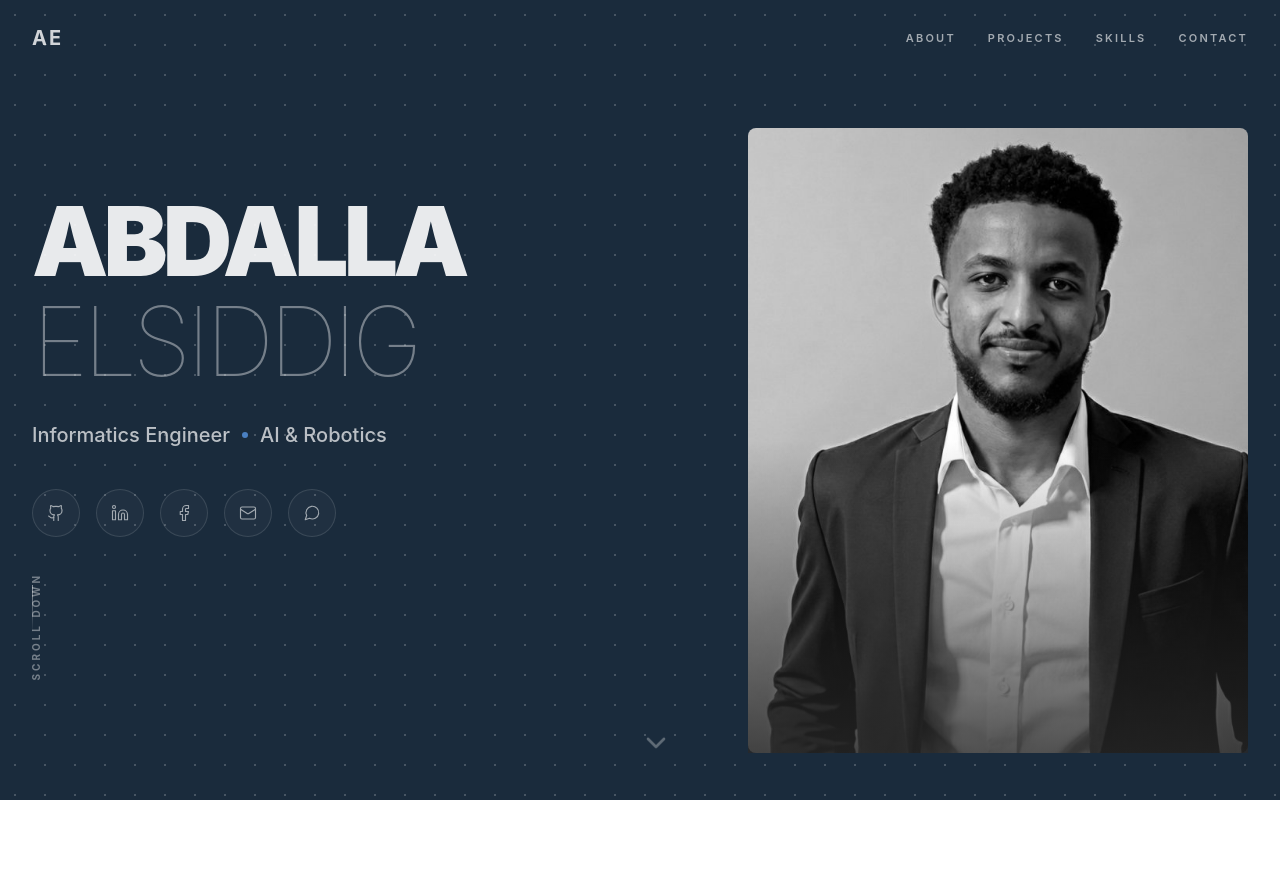
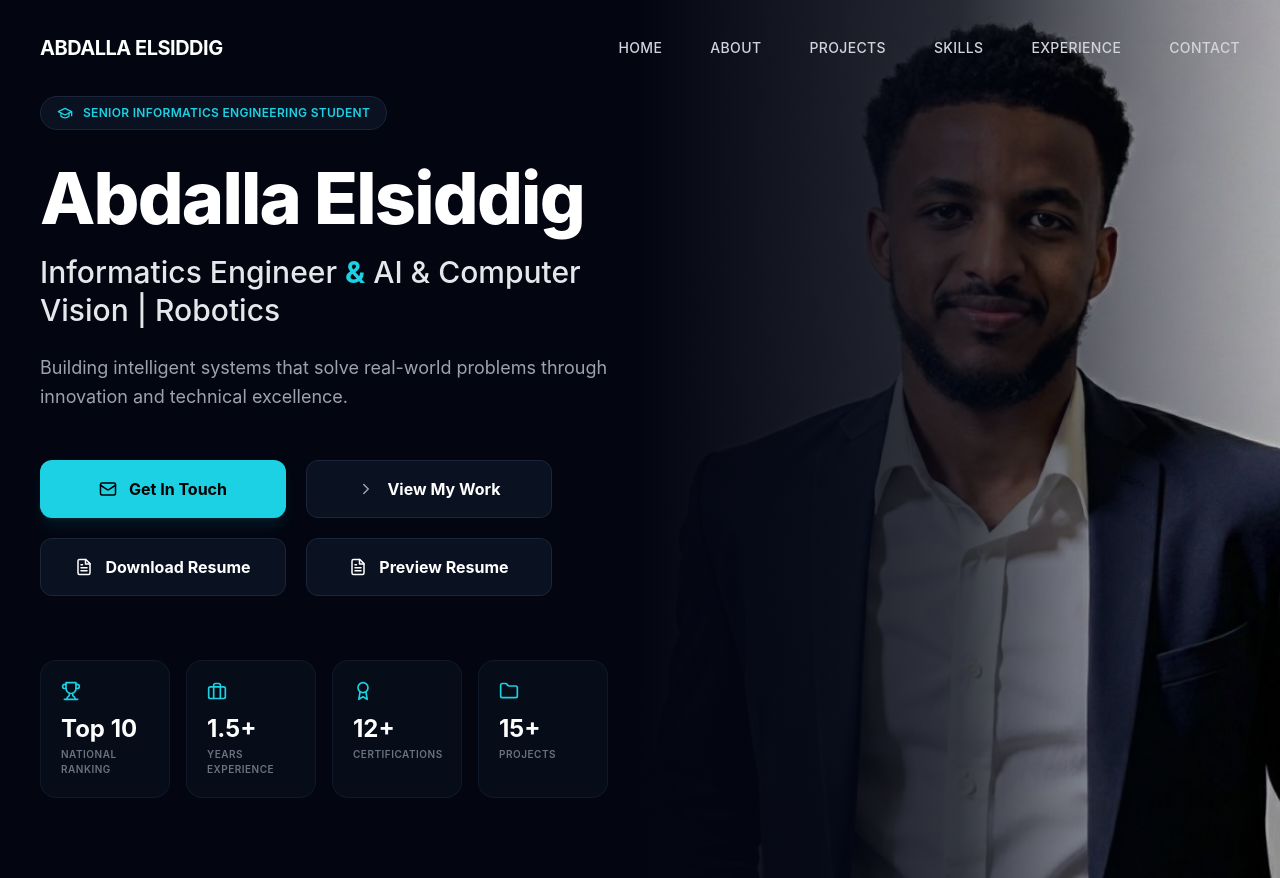
Before and after one commit to a-elradi/portfolio-website, a Next.js app: page / in a window 1280 px wide. Before the commit the page ends 800 px from the top, so only its background shows below. Built offline with nearby package versions, Linux system fonts and the light colour scheme.

Commit message:
Update page.jsx

```diff
--- a/app/page.jsx
+++ b/app/page.jsx
@@ -3,12 +3,13 @@ import React, { useState } from 'react';
 import {
   Menu, X, Github, Linkedin, Mail, ExternalLink, ArrowRight,
   GraduationCap, Trophy, Briefcase, Folder, Award, ChevronRight, FileText,
-  Facebook, MessageCircle, ChevronDown
+  User
 } from 'lucide-react';
 
 const Portfolio = () => {
   const [mobileMenuOpen, setMobileMenuOpen] = useState(false);
 
+  // Function to handle smooth scrolling to sections
   const scrollToSection = (id) => {
     const section = document.getElementById(id.toLowerCase());
     if (section) {
@@ -17,108 +18,142 @@ const Portfolio = () => {
     }
   };
 
-  // ... (Keep your projects, skills, and experiences arrays here)
+  const projects = [
+    { title: "AI-Powered Rehabilitation & Educational System (TECHTRAP)", category: "AI/ML", description: "Huawei ICT Competition - Top 10 National Ranking. Developed intelligent system for children with special needs using ML and adaptive algorithms.", technologies: ["Python", "OpenCV", "Machine Learning", "Signal Processing"], highlight: "🏆 Top 10 National Ranking" },
+    { title: "Advanced Firefighter Robot", category: "Robotics", description: "Annual Fire Festival - Ministry of Interior & Civil Defense Partnership. Autonomous firefighter robot with thermal imaging, obstacle detection, and autonomous navigation.", technologies: ["PID",  "Computer Vision", "Thermal Imaging", "C++"], highlight: "🤝 Government Partnership" },
+    { title: "AMR Warehouse Robot", category: "Robotics", description: "Capstone Project - Shifa National Medical Supply. Autonomous mobile robot with SLAM navigation, computer vision, reducing manual operations by 40%.", technologies: ["ROS", "SLAM", "Python", "OpenCV", "YOLO"], highlight: "📦 60% Efficiency Gain" },
+    { title: "Advanced Computer Vision Projects", category: "Computer Vision", description: "Real-time object detection, image processing, and visual analysis systems using state-of-the-art techniques.", technologies: ["OpenCV", "PyTorch", "YOLO", "Python"], highlight: "👁️ Vision Expert" },
+    { title: "IoT-Based Automation Systems", category: "IoT", description: "Scalable IoT solutions for academic and industrial applications with real-time monitoring and control.", technologies: ["Arduino", "Embedded Systems", "MQTT", "IoT"], highlight: "✓ Production Deployed" },
+    { title: "Full-Stack Web Platforms", category: "Web", description: "Complete e-commerce and web applications with modern frameworks and responsive design.", technologies: ["React", "Node.js", "MongoDB", "Shopify"], highlight: "🌐 Full-Stack" }
+  ];
+
+  const skills = [
+    { category: "AI & ML", items: ["Python", "TensorFlow", "PyTorch", "Deep Learning"] },
+    { category: "Computer Vision", items: ["OpenCV", "YOLO", "Image Processing", "Object Detection"] },
+    { category: "Robotics & IoT", items: ["Esp32", "Arduino", "Embedded Systems"] },
+    { category: "Web Development", items: ["React", "Node.js", "Shopify", "Full-Stack"] },
+    { category: "Languages", items: ["Python", "C/C++", "JavaScript", "Java"] },
+    { category: "Cloud & DevOps", items: ["Docker", "Git", "Linux", "Cloud Platforms"] }
+  ];
+
+  const experiences = [
+    { title: "President & Founder – IoT Club", company: "University of Technology Bahrain", period: "2023 - Present (3 Years)", highlights: ["Led 130+ active members", "Organized quarterly innovation challenges", "Award-winning projects"] },
+    { title: "IT Technical Support & Web Developer", company: "Glam Moda", period: "2024 - 2025", highlights: ["Shopify specialization", "System optimization","Digital Marketing"] },
+    { title: "Robotics& IoT Workshop Instructor", company: "University of Technology Bahrain", period: "2023 - Present", highlights: ["Led workshops", " Robot Competition ", "Mentored 40+ students"] }
+  ];
 
   return (
-    <div className="min-h-screen bg-[#1a2b3c] text-white selection:bg-blue-500/30">
-      {/* Dotted Background Overlay
-          Matches the subtle pattern in your reference image
-      */}
-      <div className="fixed inset-0 z-0 opacity-20 pointer-events-none"
-           style={{ backgroundImage: 'radial-gradient(#ffffff 1px, transparent 1px)', backgroundSize: '30px 30px' }}>
-      </div>
-
+    <div className="min-h-screen bg-[#030611] text-white">
       {/* Navigation */}
-      <nav className="fixed w-full z-50 px-8 py-6">
-        <div className="max-w-7xl mx-auto flex justify-between items-center">
-          <div className="text-xl font-bold tracking-widest opacity-80">AE</div>
-          <div className="hidden md:flex gap-8">
-            {['About', 'Projects', 'Skills', 'Contact'].map((item) => (
+      <nav className="fixed w-full z-50">
+        <div className="max-w-7xl mx-auto px-10">
+          <div className="flex justify-between items-center h-24">
+            <div className="text-xl font-bold tracking-tight">ABDALLA ELSIDDIG</div>
+            <div className="hidden md:flex items-center space-x-12">
+              {['Home', 'About', 'Projects', 'Skills', 'Experience', 'Contact'].map((item) => (
                 <button
                   key={item}
                   onClick={() => scrollToSection(item)}
-                className="text-[11px] uppercase tracking-[0.2em] font-semibold opacity-60 hover:opacity-100 transition-opacity"
+                  className="text-gray-300 hover:text-white transition-all text-sm font-medium tracking-wide uppercase"
                 >
                   {item}
                 </button>
               ))}
             </div>
+            <button onClick={() => setMobileMenuOpen(!mobileMenuOpen)} className="md:hidden text-gray-400">
+              {mobileMenuOpen ? <X size={24} /> : <Menu size={24} />}
+            </button>
+          </div>
         </div>
       </nav>
 
-      {/* Hero Section - Re-styled to match the reference */}
-      <section id="home" className="relative h-screen flex items-center px-8 overflow-hidden">
-        <div className="max-w-7xl mx-auto w-full grid lg:grid-cols-2 items-center z-10 pt-20">
-
-          {/* Left Content */}
-          <div className="order-2 lg:order-1">
-            <div className="space-y-1 mb-8">
-              <h1 className="text-7xl md:text-8xl font-black tracking-tighter leading-none opacity-90 uppercase">
-                Abdalla
-              </h1>
-              <h1 className="text-7xl md:text-8xl font-thin tracking-tighter leading-none opacity-40 uppercase">
-                Elsiddig
-              </h1>
-            </div>
-
-            <div className="flex items-center gap-3 mb-10 text-lg md:text-xl font-medium opacity-70">
-              <span>Informatics Engineer</span>
-              <span className="w-1.5 h-1.5 rounded-full bg-blue-400"></span>
-              <span>AI & Robotics</span>
-            </div>
-
-            {/* Ghost Icon Row */}
-            <div className="flex gap-4 mb-12">
-              {[
-                { icon: Github, link: "https://github.com/a-elradi" },
-                { icon: Linkedin, link: "https://www.linkedin.com/in/abdalla-elradi" },
-                { icon: Facebook, link: "#" },
-                { icon: Mail, link: "mailto:Abdallaelsiddig.m@gmail.com" },
-                { icon: MessageCircle, link: "#" }
-              ].map((social, i) => (
-                <a
-                  key={i}
-                  href={social.link}
-                  className="w-12 h-12 rounded-full border border-white/20 flex items-center justify-center opacity-60 hover:opacity-100 hover:border-white/50 transition-all bg-white/5"
-                >
-                  <social.icon size={18} strokeWidth={1.5} />
-                </a>
-              ))}
-            </div>
-
-            {/* Scroll Indicator */}
-            <div className="flex flex-col items-start gap-4">
-               <div className="w-px h-12 bg-gradient-to-b from-white/50 to-transparent"></div>
-               <span className="text-[10px] uppercase tracking-[0.3em] font-bold opacity-40 transform -rotate-90 origin-left ml-1 mt-6">
-                 Scroll Down
-               </span>
+      {/* Hero Section */}
+      <section id="home" className="relative min-h-screen flex items-center pt-24 pb-20 overflow-hidden bg-[#030611]">
+        {/* Profile Image Background Container */}
+        <div className="absolute top-0 right-0 w-1/2 h-full z-0">
+          <div className="relative w-full h-full">
+            <img
+              src="/profile.png"
+              alt="Abdalla Elsiddig"
+              className="w-full h-full object-cover"
+            />
+            {/* Fade effect to blend image into background */}
+            <div className="absolute inset-0 bg-gradient-to-r from-[#030611] via-[#030611]/80 to-transparent" />
           </div>
         </div>
 
-          {/* Right Image - Integrated with background */}
-          <div className="order-1 lg:order-2 flex justify-center lg:justify-end relative h-full">
-            <div className="relative w-full max-w-[500px] aspect-[4/5] grayscale hover:grayscale-0 transition-all duration-1000">
-               {/* Gradient Mask: This ensures the image fades into the background color
-                  like in your reference screenshot.
-               */}
-               <div className="absolute inset-0 z-10 bg-gradient-to-t from-[#1a2b3c] via-transparent to-transparent opacity-80"></div>
-               <img
-                 src="/profile.png"
-                 alt="Abdalla Elsiddig"
-                 className="w-full h-full object-cover object-center rounded-lg"
-               />
+        <div className="max-w-7xl mx-auto w-full px-10 relative z-10">
+          <div className="grid lg:grid-cols-2 gap-16 items-center">
+            <div className="text-left">
+              <div className="inline-flex items-center gap-2.5 px-4 py-2 bg-[#0a1120] border border-[#1b263b] rounded-full mb-8">
+                <GraduationCap className="text-[#1bd1e3]" size={16} />
+                <span className="text-[#1bd1e3] text-xs font-semibold tracking-wide uppercase">Senior Informatics Engineering Student</span>
               </div>
+              <h1 className="text-7xl font-extrabold mb-5 tracking-tight">Abdalla Elsiddig</h1>
+
+              <h2 className="text-3xl font-medium text-gray-200 leading-tight mb-6">
+                Informatics Engineer <span className="text-[#1bd1e3] font-bold">&</span> AI & Computer Vision | Robotics
+              </h2>
+
+              <p className="text-lg text-gray-400 mb-12 leading-relaxed max-w-xl">
+                Building intelligent systems that solve real-world problems through innovation and technical excellence.
+              </p>
+
+              <div className="grid grid-cols-2 gap-x-5 gap-y-5 mb-16 max-w-lg">
+                <a
+                  href="mailto:Abdallaelsiddig.m@gmail.com"
+                  className="px-8 py-4 bg-[#1bd1e3] hover:bg-[#18b9c9] text-black rounded-xl font-bold transition-all flex items-center justify-center gap-3 shadow-lg shadow-[#1bd1e3]/10"
+                >
+                  <Mail size={18} /> Get In Touch
+                </a>
+
+                <button
+                  onClick={() => scrollToSection('projects')}
+                  className="px-8 py-4 bg-[#0a1120] hover:bg-[#0e1629] border border-[#1b263b] rounded-xl font-bold transition-all flex items-center justify-center gap-3 group"
+                >
+                  <ChevronRight className="text-gray-400 group-hover:translate-x-1 transition-transform" size={18} /> View My Work
+                </button>
+
+                <a
+                  href="/Abdalla-Elsiddig.Resume.pdf"
+                  download
+                  className="px-8 py-4 bg-[#0a1120] hover:bg-[#0e1629] border border-[#1b263b] rounded-xl font-bold transition-all flex items-center justify-center gap-3"
+                >
+                  <FileText size={18} /> Download Resume
+                </a>
+                <a
+                  href="/Abdalla-Elsiddig.Resume.pdf"
+                  target="_blank"
+                  className="px-8 py-4 bg-[#0a1120] hover:bg-[#0e1629] border border-[#1b263b] rounded-xl font-bold transition-all flex items-center justify-center gap-3"
+                >
+                  <FileText size={18} /> Preview Resume
+                </a>
+              </div>
+
+              {/* Stats Row */}
+              <div className="grid grid-cols-4 gap-4">
+                {[
+                  { icon: Trophy, value: "Top 10", label: "National Ranking" },
+                  { icon: Briefcase, value: "1.5+", label: "Years Experience" },
+                  { icon: Award, value: "12+", label: "Certifications" },
+                  { icon: Folder, value: "15+", label: "Projects" }
+                ].map((item, idx) => (
+                  <div key={idx} className="bg-[#0a1120]/60 border border-[#1b263b]/50 rounded-2xl p-5 backdrop-blur-sm">
+                    <item.icon className="text-[#1bd1e3] mb-3" size={20} />
+                    <div className="text-2xl font-bold text-white mb-0.5">{item.value}</div>
+                    <div className="text-[10px] uppercase tracking-wider font-semibold text-gray-500">{item.label}</div>
+                  </div>
+                ))}
               </div>
             </div>
 
-        {/* Floating Decoration */}
-        <div className="absolute bottom-10 left-1/2 -translate-x-1/2 opacity-30 animate-bounce">
-          <ChevronDown size={32} />
+            {/* Empty Right Side to allow background image visibility */}
+            <div className="hidden lg:block h-full"></div>
+          </div>
         </div>
       </section>
 
-      {/* ... Rest of your sections (About, Projects, etc.) ... */}
-      {/* Note: Update the background of those sections to match #1a2b3c */}
+      {/* ... rest of the sections (About, Projects, Skills, Experience, Contact) ... */}
     </div>
   );
 };
```
Lines whose indentation alone changed are shown as unchanged.
